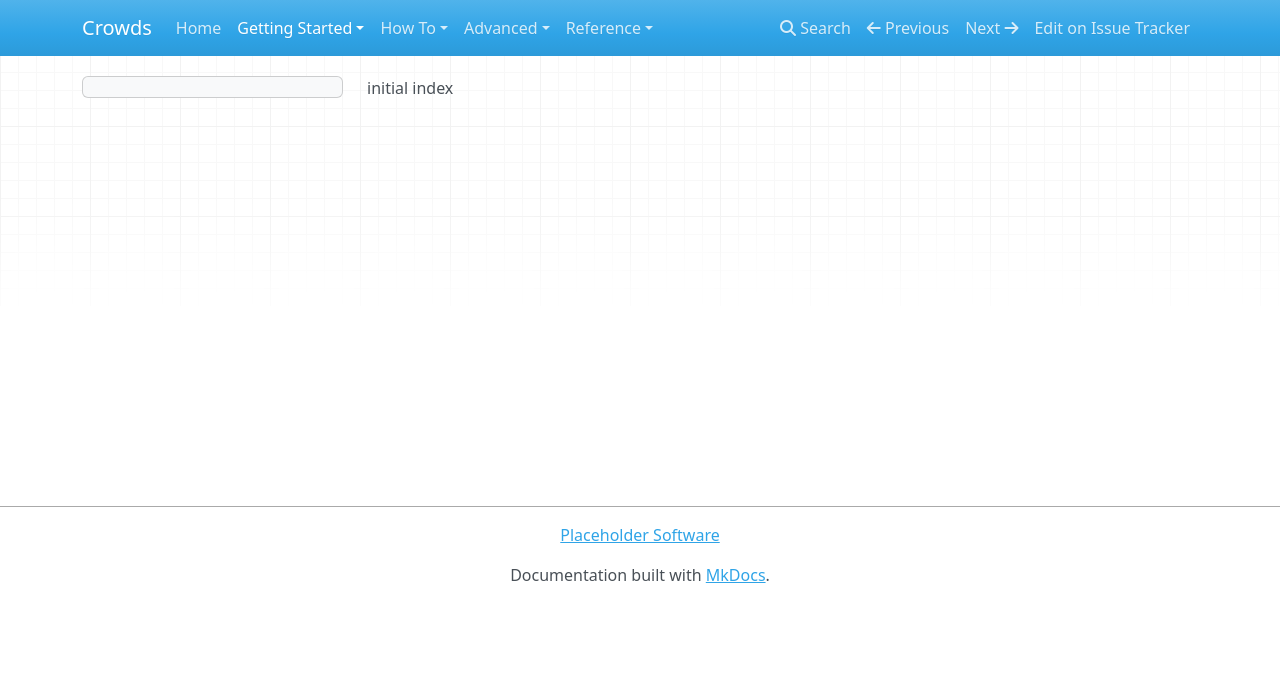
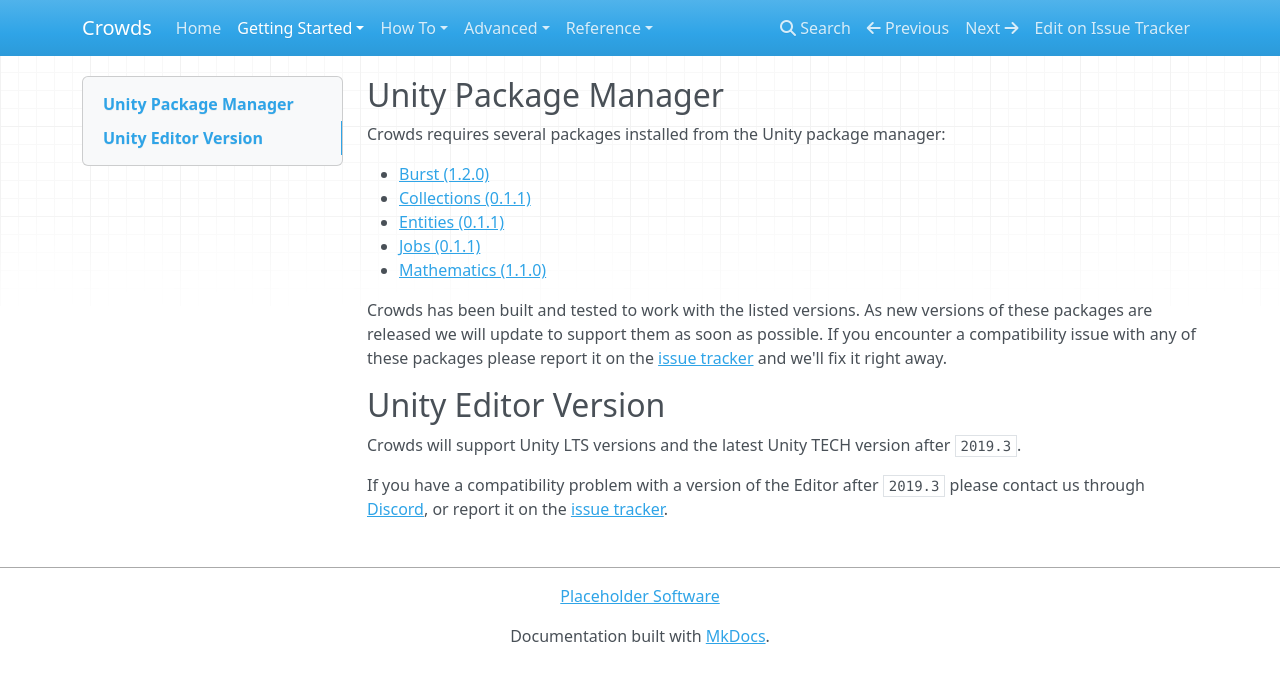
Before and after one commit to Placeholder-Software/Crowds, an MkDocs documentation site: the page built from docs/GettingStarted/Requirements.md, in a window 1280 px wide. Shown: the top 683 px of the page. Built offline with MkDocs 1.6.1, drawn with Linux system fonts in a browser that asks for light colours; nearby versions of some CDN libraries.

```diff
--- a/docs/GettingStarted/Requirements.md
+++ b/docs/GettingStarted/Requirements.md
@@ -1 +1,17 @@
-initial index
+## Unity Package Manager
+
+Crowds requires several packages installed from the Unity package manager:
+
+ - [Burst (1.2.0)](https://docs.unity3d.com/Packages/com.unity.burst@latest/index.html)
+ - [Collections (0.1.1)](https://docs.unity3d.com/Packages/com.unity.collections@latest/index.html)
+ - [Entities (0.1.1)](https://docs.unity3d.com/Packages/com.unity.entities@latest/index.html)
+ - [Jobs (0.1.1)](https://docs.unity3d.com/Packages/com.unity.jobs@latest/index.html)
+ - [Mathematics (1.1.0)](https://docs.unity3d.com/Packages/com.unity.mathematics@latest/index.html)
+
+Crowds has been built and tested to work with the listed versions. As new versions of these packages are released we will update to support them as soon as possible. If you encounter a compatibility issue with any of these packages please report it on the [issue tracker](https://github.com/Placeholder-Software/Crowds/issues) and we'll fix it right away.
+
+## Unity Editor Version
+
+Crowds will support Unity LTS versions and the latest Unity TECH version after `2019.3`.
+
+If you have a compatibility problem with a version of the Editor after `2019.3` please contact us through [Discord](https://placeholder.software/discord), or report it on the [issue tracker](https://github.com/Placeholder-Software/Crowds/issues).
--- a/mkdocs.yml
+++ b/mkdocs.yml
@@ -11,10 +11,10 @@ nav:
 - "Getting Started":
     - "Requirements": "GettingStarted/Requirements.md"
     - "Quick Start": "GettingStarted/QuickStart.md"
-    - "Support/Issues": "GettingStarted/Support.md"
     - "Demo Scenes":
-        - "1. Basic Steering Behaviours": "Demo Scenes/Steering.md"
-        - "2. Local Avoidance": "Demo Scenes/LocalAvoidance.md"
+        - "1. Basic Steering Behaviours": "GettingStarted/Demo Scenes/Steering.md"
+        - "2. Local Avoidance": "GettingStarted/Demo Scenes/LocalAvoidance.md"
+    - "Getting Help": "GettingStarted/Support.md"
 - "How To":
     - "Follow A Path": "How To/FollowPath.md"
 - "Advanced":
```
Also changed, not shown: docs/GettingStarted/Support.md (+11 -1 lines), docs/GettingStarted/Demo Scenes/LocalAvoidance.md (renamed from docs/Demo Scenes/LocalAvoidance.md), docs/GettingStarted/Demo Scenes/Steering.md (renamed from docs/Demo Scenes/Steering.md).
